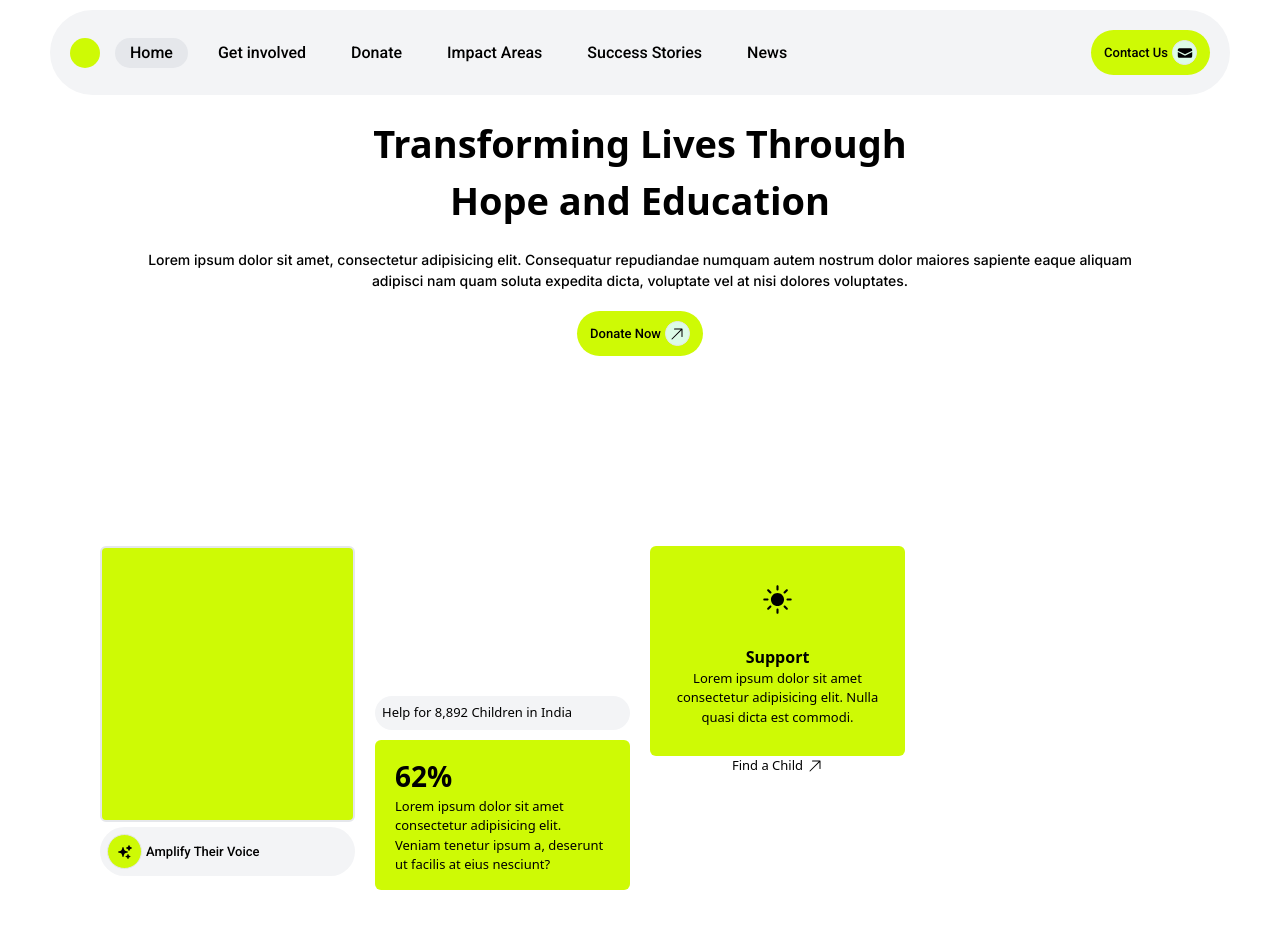
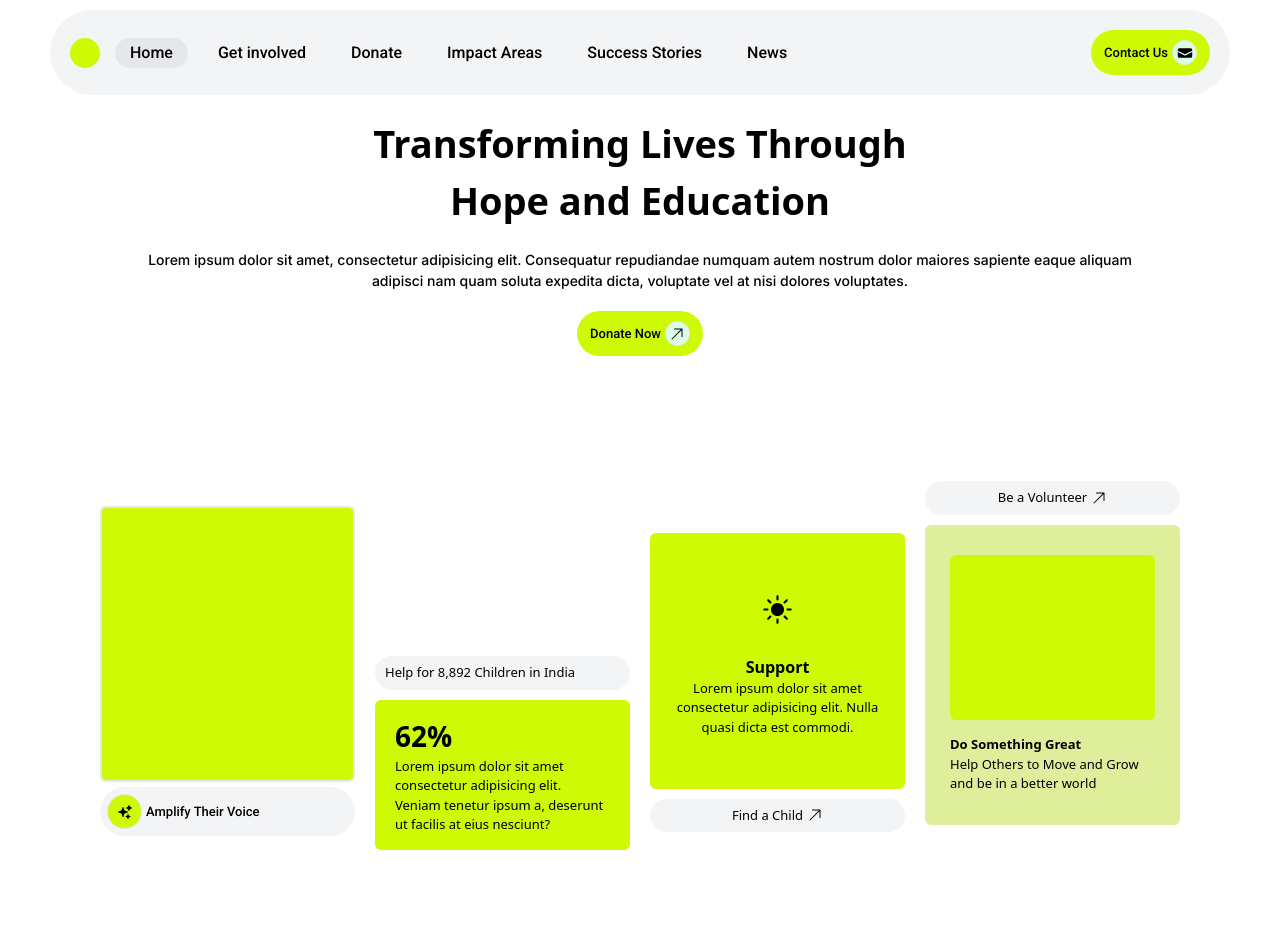
Before and after one commit to KenUdoudo/company, a React (Vite) app: page / in a window 1280 px wide. Shown: the top 928 px of the page. Built offline with nearby package versions, Linux system fonts and the light colour scheme.

Commit message:
done with sec1

```diff
--- a/src/components/Home/section1.jsx
+++ b/src/components/Home/section1.jsx
@@ -13,7 +13,7 @@ const Section1 = () => {
                 </div>
             </div>
 
-            <div className="px-[50px] space-x-[20px] flex flex-row justify-center items-center mt-[40px]">
+            <div className="px-[50px] space-x-[20px] flex flex-row justify-center items-center">
                 <div className="w-[25%] h-[350px] gap-[5px] flex flex-col justify-normal items-center">
                     <div className="h-[80%] w-full border-[2px] bg-[#CEFA05] rounded-md"></div>
                     <div className="h-[20%] w-full">
@@ -26,7 +26,7 @@ const Section1 = () => {
 
 
                 <div className="w-[25%] h-[350px] flex flex-col justify-normal items-center gap-[10px] mt-[300px]">
-                    <div className="w-full flex flex-row justify-start items-center gap-[4px] rounded-full px-[7px] py-[7px] bg-gray-100"><p className="text-[13px]">Help for 8,892 Children in India</p></div>
+                    <div className="w-full flex flex-row justify-start items-center gap-[4px] rounded-full px-[10px] py-[7px] bg-gray-100"><p className="text-[13px]">Help for 8,892 Children in India</p></div>
                     <div className="bg-[#CEFA05] rounded-md px-[20px] py-[15px]">
                         <p className="text-[28px] font-semibold">62%</p>
                         <p className="text-[13px]">Lorem ipsum dolor sit amet consectetur adipisicing elit. Veniam tenetur ipsum a, deserunt ut facilis at eius nesciunt? </p>
@@ -34,20 +34,30 @@ const Section1 = () => {
                 </div>
 
 
-                <div className="w-[25%] h-[350px] flex flex-col justify-normal items-center">
-                    <div className="h-[60%] w-full bg-[#CEFA05] rounded-md flex flex-col justify-center items-center text-center px-[20px]">
+                <div className="w-[25%] h-[350px] flex flex-col justify-normal items-center gap-[10px] mt-[5%]">
+                    <div className="h-[73%] w-full bg-[#CEFA05] rounded-md flex flex-col justify-center items-center text-center px-[20px]">
                         <div className="h-[50px] w-[50px] flex justify-center items-center"><IoIosSunny className="h-[35px] w-[35px]"/></div>
                         <p className="font-semibold pt-[20px]">Support</p>
                         <p className="text-[13px]">Lorem ipsum dolor sit amet consectetur adipisicing elit. Nulla quasi dicta est commodi. </p>
                     </div>
-                    <div className="flex flex-row justify-center items-center space-x-1">
+                    <div className="flex flex-row justify-center items-center space-x-1 rounded-full px-[7px] py-[7px] bg-gray-100 w-full">
                         <p className="text-[13px]">Find a Child</p>
                         <HiArrowUpRight/>
                     </div>
                 </div>
 
 
-                <div className="w-[25%] h-[400px] flex flex-col justify-normal items-center"></div>
+                <div className="w-[25%] h-[400px] flex flex-col justify-normal items-center gap-[10px]">
+                    <div className="flex flex-row justify-center items-center space-x-1 rounded-full px-[7px] py-[7px] bg-gray-100 w-full">
+                            <p className="text-[13px]">Be a Volunteer</p>
+                            <HiArrowUpRight/>
+                    </div>
+                    <div className="h-[75%] w-full bg-[#dfee9b] rounded-md flex flex-col justify-center text-[13px] px-[25px]">
+                        <div className="h-[55%] w-full bg-[#CEFA05] rounded-md"></div>
+                        <p className="pt-[15px] font-semibold">Do Something Great</p>
+                        <p>Help Others to Move and Grow and be in a better world</p>
+                    </div>
+                </div>
             </div>
         </div>
     );
```
